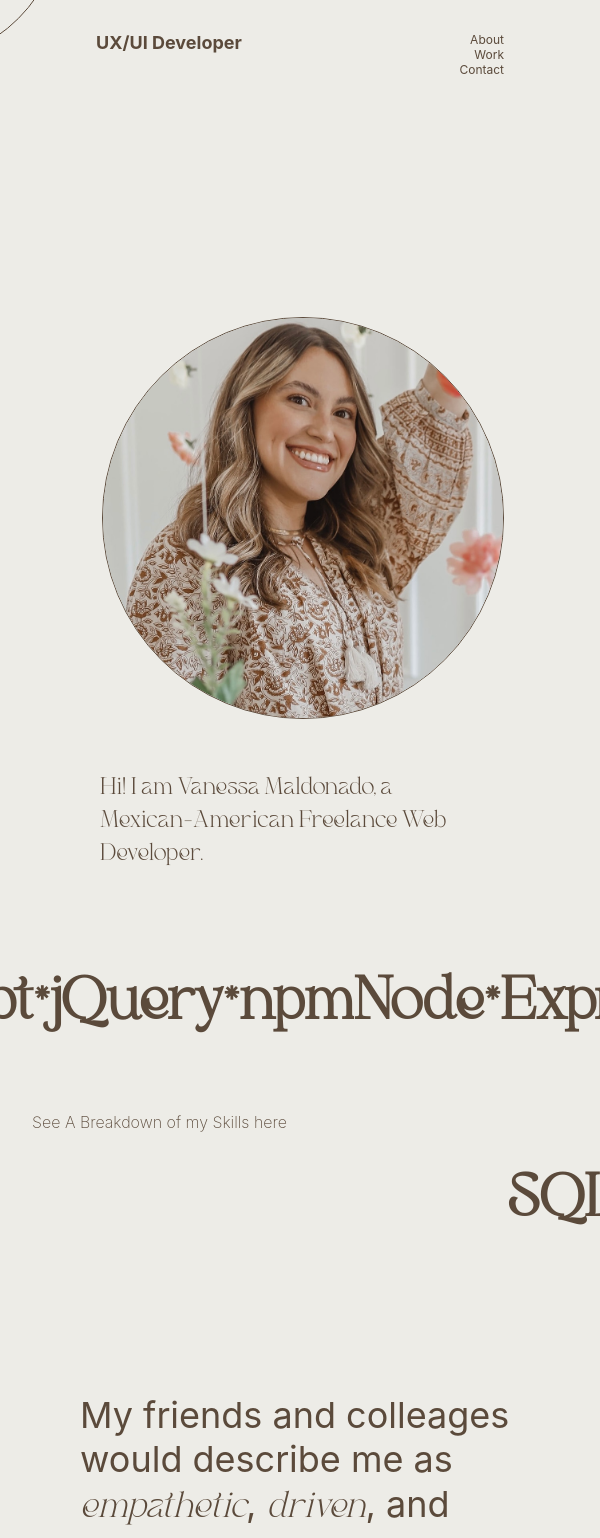
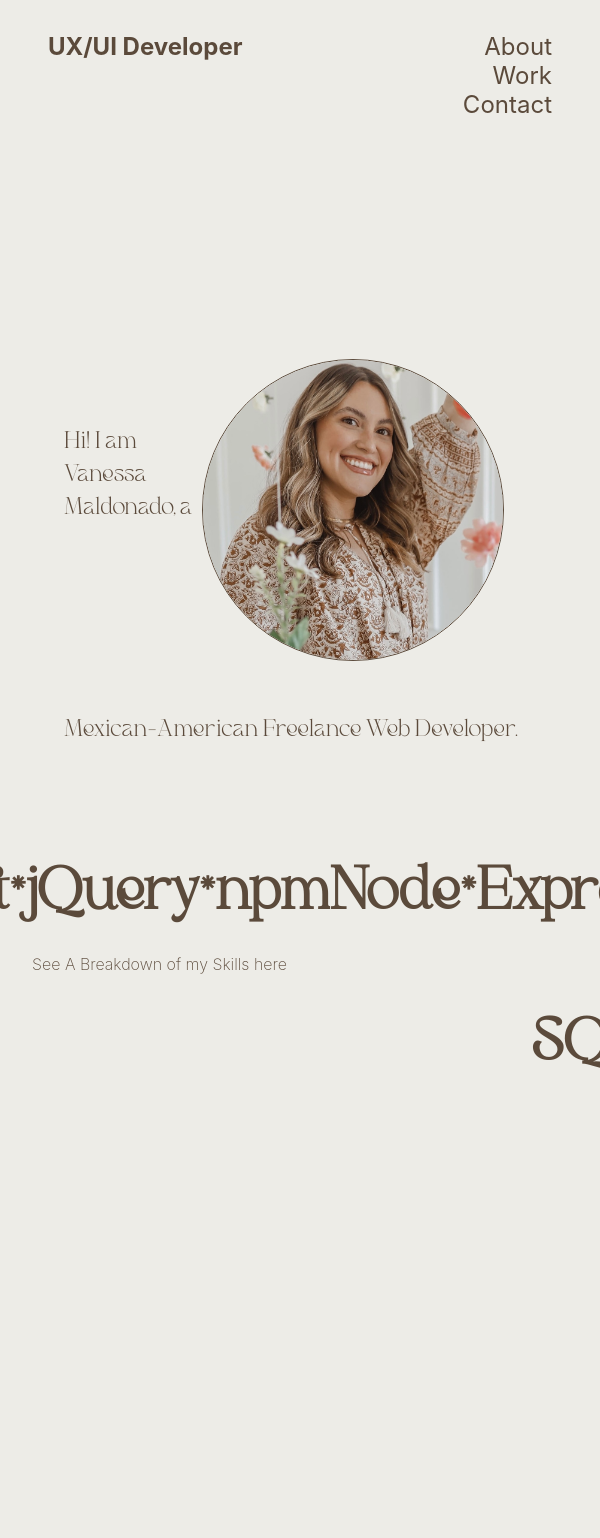
Before and after one commit to vanessamald/portfolio2.0, a React (Create React App) app in the folder client/: page / in a window 600 px wide. Shown: the top 1538 px of the page. Built offline with nearby package versions, Linux system fonts and the light colour scheme.

Commit message:
updating styling, adding alt text, adding cursor hover effects

```diff
--- a/client/src/components/Marquee/index.js
+++ b/client/src/components/Marquee/index.js
@@ -29,7 +29,7 @@ const marqueeVariants = {
 const Marquee = () => {
     return (
     <div>
-        <div className="marquee">
+        <div className="marquee" style={{marginBottom: '-3rem'}}>
             <motion.div
                 className="marquee-flex"
                 variants={marqueeVariants}
@@ -47,7 +47,7 @@ const Marquee = () => {
         <div className="marquee-p-container">
             <a href='#skills' className="marquee-p">See A Breakdown of my Skills here</a>
         </div>
-        <div className="marquee">
+        <div className="marquee" style={{marginTop: '-3rem'}}>
           <motion.div
               className="marquee-flex"
               variants={marqueeVariants}
--- a/client/src/components/Work/index.js
+++ b/client/src/components/Work/index.js
@@ -30,10 +30,10 @@ function Work() {
         <div className='work-container' id='work'>
             <h2>Work</h2>
             <h3>Freelance</h3>
-            <a href='' onMouseOver={handleMouseOver} onMouseOut={handleMouseOut}>Evoke Neurodiagnostics.</a>
+            <a href='https://www.evokediagnostics.com' target='_blank' onMouseOver={handleMouseOver} onMouseOut={handleMouseOut}>Evoke Neurodiagnostics.</a>
             <p></p>
             <div className='work-image-container'>
-                <img src={evokeDesktop1} className='work-image'></img>
+                <img alt='Evoke Neurodiagnostics desktop view' src={evokeDesktop1} className='work-image'></img>
                 {isHovering &&  (
                     <div className='work-hidden-container'>
                         <h4>Role</h4>
@@ -42,15 +42,14 @@ function Work() {
                         <p>Node, Express, Nodemailer, React, Bootstrap, Framer Motion, CSS, HTML, JavaScript</p>
                     </div>
                 )}
-                <img src={evokeMobile} className='work-image'></img>
+                <img alt='Evoke Neurodiagnostics mobile view' src={evokeMobile} className='work-image'></img>
             </div>
             <div className='line-div'></div>
             <h3>Projects</h3>
-            <p>Revivir Studio.</p>
+            <a href='https://www.revivirstudio.com/' target='_blank'>Revivir Studio</a>
             <p>A website currently under development for my freelance business.</p>
-            <p>Sneak Peak <a href='https://www.revivirstudio.com/' target='_blank'>here</a></p>
             <div className='work-image-container'>
-                <img src={revivirDesktop} className='work-image'></img>
+                <img alt='Revivir Studio desktop view' src={revivirDesktop} className='work-image'></img>
             </div>
             <br/>
            <div className='line-div'></div>
@@ -58,7 +57,7 @@ function Work() {
             <a href='https://vanessamald.github.io/API-timed-quiz/' target='_blank' onMouseOver={handleMouseOver2} onMouseOut={handleMouseOut2}>Friends Timed Quiz</a>
             <p>A timed Friends trivia quiz that stores the highest score.</p>
             <div className='work-image-container'>
-                <img src={friendsDesktop1} className='work-image'></img>
+                <img alt='Friends Quiz desktop view' src={friendsDesktop1} className='work-image'></img>
                 {isHovering2 &&  (
                     <div className='work-hidden-container'>
                         <h4>Role</h4>
@@ -67,7 +66,7 @@ function Work() {
                         <p>HTML, CSS, JavaScript, LocalStorage</p>
                     </div>
                 )}
-                <img src={friendsMobile} className='work-image'></img>
+                <img alt='Friends Quiz mobile view' src={friendsMobile} className='work-image'></img>
             </div>
         </div>
     )
--- a/client/src/components/cursor.js
+++ b/client/src/components/cursor.js
@@ -83,12 +83,12 @@ function Cursor() {
 
     const removeLinkEvents = () => {
       document.querySelectorAll('a').forEach((el) => {
-        el.removeEventListener('mouseenter', setLinkHover(true));
-        el.removeEventListener('mouseleave', setLinkHover(false));
+        el.removeEventListener('mouseenter', setLinkHover(false));
+        el.removeEventListener('mouseleave', setLinkHover(true));
       });
       document.querySelectorAll('button').forEach((el) => {
-        el.removeEventListener('mouseover', setLinkHover(true));
-        el.removeEventListener('mouseout', setLinkHover(false));
+        el.removeEventListener('mouseover', setLinkHover(false));
+        el.removeEventListener('mouseout', setLinkHover(true));
       });
     };
 
@@ -98,7 +98,7 @@ function Cursor() {
       addLinkEvents();
 
       return () => {
-        //removeLinkEvents();
+        removeLinkEvents();
       };
     }, []);
 
--- a/client/src/index.css
+++ b/client/src/index.css
@@ -48,6 +48,32 @@ code {
   }
 }
 
+@keyframes textReveal {
+  0% {
+    opacity: 0;
+  }
+  50% {
+    opacity: 0.50;
+  }
+  100% {
+    opacity: 1;
+  }
+}
+
+@keyframes draw-line {
+  0% {
+    width: 0;
+  }
+  50% {
+
+    border: 0.5px solid #5B4A3B;
+  }
+  100% {
+
+    border: 0.5px solid #5B4A3B;
+  }
+}
+
 
 /* Animations Ends */
 
@@ -59,7 +85,6 @@ code {
 }
 
 .marquee {
-  margin-top: -50px;
   background-color: transparent;
   position: relative;
   width: 100vw;
@@ -158,7 +183,7 @@ code {
 }
 
 .home-intro-container {
-  padding: 100px;
+  padding: 3rem;
   margin-top: 15rem;
 }
 
@@ -221,7 +246,7 @@ a span span {
 
 /* About Styling */
 .line-div {
-  border: 0.5px solid #5B4A3B;
+  animation: draw-line 2s forwards;
 }
 
 .education-container, .skills-container, .work-container, .about-me-container, .about-me-container2 {
@@ -230,6 +255,7 @@ a span span {
 
 .about-me-text {
   font-size: 6vw;
+  opacity: 0;
 }
 
 .about-me-text2 {
@@ -244,7 +270,16 @@ a span span {
 .scrolled {
   background-color: #444444;
   color: #FFFAF7;
-  transition: 2s;
+  transition: 4s;
+  opacity:1;
+}
+
+.scrolled-em {
+  background-color: #444444;
+  color: #FFFAF7;
+  transition: 1s;
+  opacity:1;
+
 }
 
 .skills-content {
@@ -260,7 +295,7 @@ a span span {
 }
 
 .work-image {
-  width: 400px;
+  width: 30rem;
   height: auto;
 }
 
@@ -380,13 +415,71 @@ a span span {
 /* Mobile Styling */
 @media only screen and (max-width: 600px) {
   * {
-    cursor: pointer;
+    cursor: auto;
+  }
+  .cursor {
+    display: none;
+  }
+  .home-title {
+    margin-left: 3rem;
+    font-size: 4vw;
+  }
+  .menu-link {
+    margin-right: 3rem;
+    font-size: 4vw;
+  }
+  .profile-pic {
+    width: 300px;
+    height: 300px;
+  }
+  .home-intro-container {
+    padding: 4rem;
   }
   .work-image-container {
     flex-direction: column-reverse;
   }
   .work-image {
-    width: 300px;
+    width: 13rem;
+    height: auto;
+  }
+  .education-container, .skills-container, .work-container, .about-me-container, .about-me-container2 {
+  padding: 3rem;
+  }
+  .contact-container {
+    padding: 3rem;
+  }
+}
+
+@media only screen and (device-width: 768px) {
+  /* For general iPad layouts */
+  * {
+    cursor: auto;
+  }
+  .cursor {
+    display: none;
+  }
+}
+
+@media only screen and (min-device-width: 481px) and (max-device-width: 1024px) and (orientation:portrait) {
+  /* For portrait layouts only */
+  * {
+    cursor: auto;
+  }
+  .cursor {
+    display: none;
+  }
+  .work-image {
+    width: 20rem;
     height: auto;
   }
 }
+
+@media only screen and (min-device-width: 481px) and (max-device-width: 1024px) and (orientation:landscape) {
+  /* For landscape layouts only */
+  * {
+    cursor: auto;
+  }
+  .cursor {
+    display: none;
+  }
+}
```
